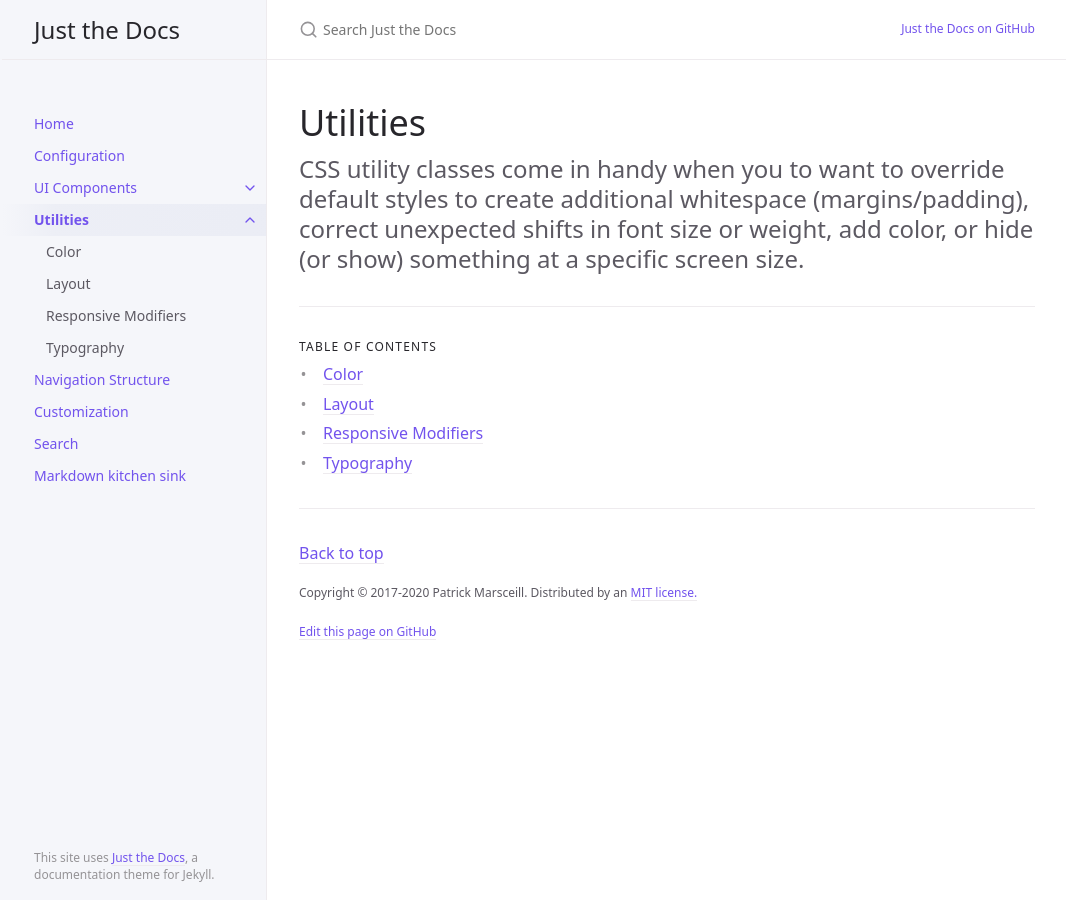
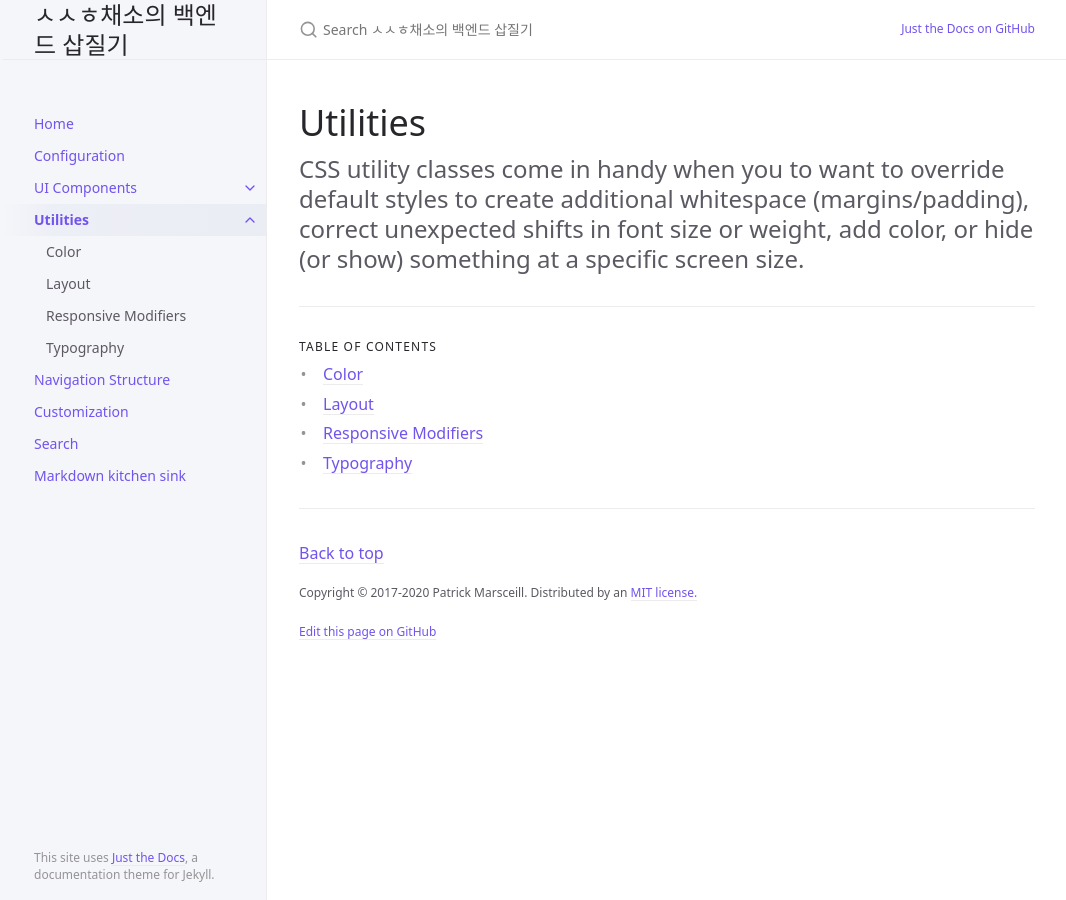
Before and after one commit to redcrow4/redcrow4.github.io, a Jekyll site: the page built from docs/utilities/utilities.md, in a window 1280 px wide. Shown: the whole page, without its empty margins (105-1171 px from the left). Built offline with Jekyll 4.4.1, drawn with Linux system fonts in a browser that asks for light colours.

Commit message:
_config 설정

```diff
--- a/_config.yml
+++ b/_config.yml
@@ -13,14 +13,13 @@
 # you will see them accessed via {{ site.title }}, {{ site.github_repo }}, and so on.
 # You can create any custom variable you would like, and they will be accessible
 # in the templates via {{ site.myvariable }}.
-title: Just the Docs
-description: A Jekyll theme for documentation
-baseurl: "/just-the-docs" # the subpath of your site, e.g. /blog
+title: ㅅㅅㅎ채소의 백엔드 삽질기
+description: 일단은 돌아는 가게..
+baseurl: "" # the subpath of your site, e.g. /blog
 url: "https://pmarsceill.github.io" # the base hostname & protocol for your site, e.g. http://example.com
 
 permalink: pretty
-exclude: ["node_modules/", "*.gemspec", "*.gem", "Gemfile", "Gemfile.lock", "package.json", "package-lock.json",  "script/", "LICENSE.txt", "lib/", "bin/", "README.md", "Rakefile"
-, "docs/tests/"
+exclude: ["node_modules/", "*.gemspec", "*.gem", "Gemfile", "Gemfile.lock", "package.json", "package-lock.json",  "script/", "LICENSE.txt", "lib/", "bin/", "README.md", "Rakefile", "docs/tests/"
 ]
 
 # Regression tests
```
